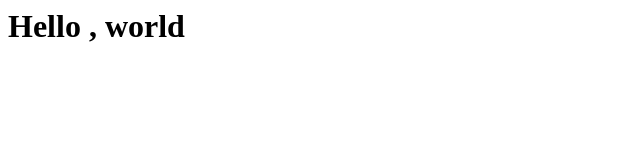
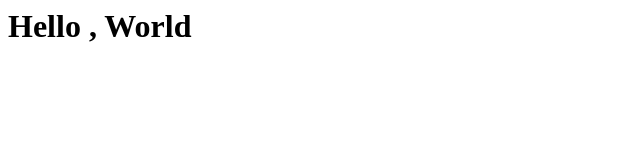
Before and after one commit to rameenabe/helloworld, a plain HTML site: page index.html in a window 1280 px wide. Shown: the full height of the page, 0-640 px from the left. Drawn offline with Linux system fonts and the light colour scheme.

Commit message:
Update index.html

```diff
--- a/index.html
+++ b/index.html
@@ -1 +1 @@
-<h1>  Hello , world  </h1>
+<h1> <b> Hello , World </b>  </h1>
```
